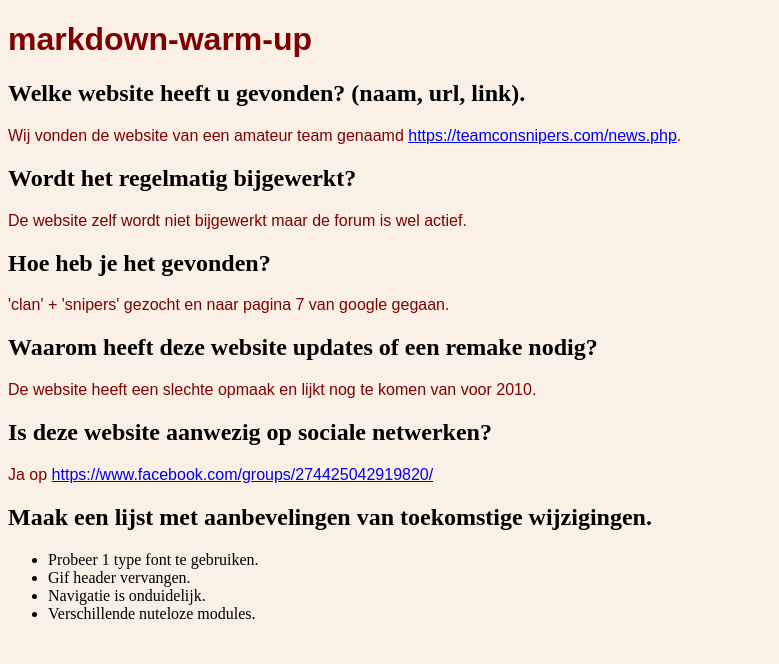
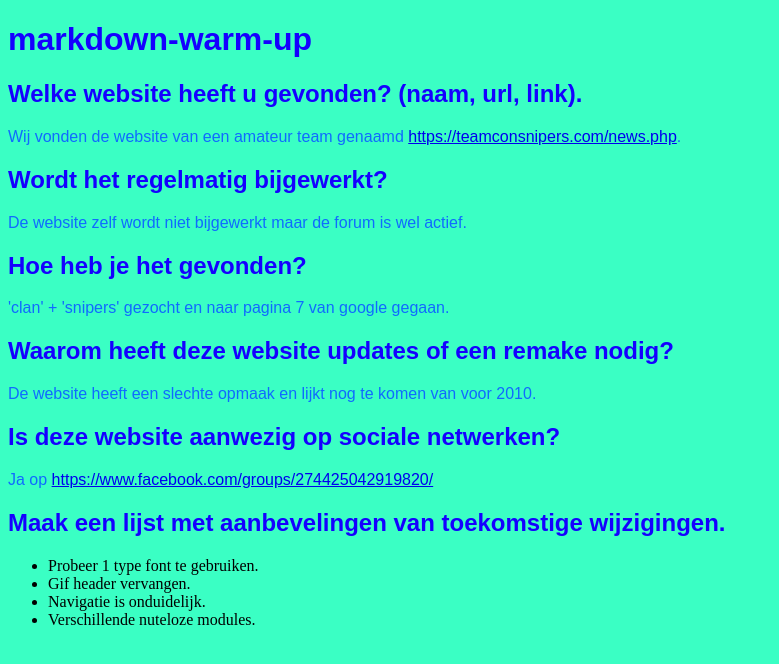
Before and after one commit to christiannobile/markdown-warmup-html, a plain HTML site: page index.html in a window 1280 px wide. Shown: the whole page, without its empty margins (0-779 px from the left). Drawn offline with Linux system fonts and the light colour scheme.

Commit message:
adjusted color and font family

```diff
--- a/main.css
+++ b/main.css
@@ -1,20 +1,15 @@
 body {
-    background-color: linen;
+    background-color: #3AFFC4;
 }
 
-h1 {
-    color: maroon;
-    font-family: sans-serif;
-}
-
-h1 {
-    color: maroon;
-    font-family: sans-serif;
+h1, h2 {
+    color: #1500FF;
+    font-family: "Arial",sans-serif;
 }
 
 p {
-    color: maroon;
-    font-family: sans-serif;
+    color: #106AFF;
+    font-family: "Arial",sans-serif;
 }
 </style>
 </head>
```
